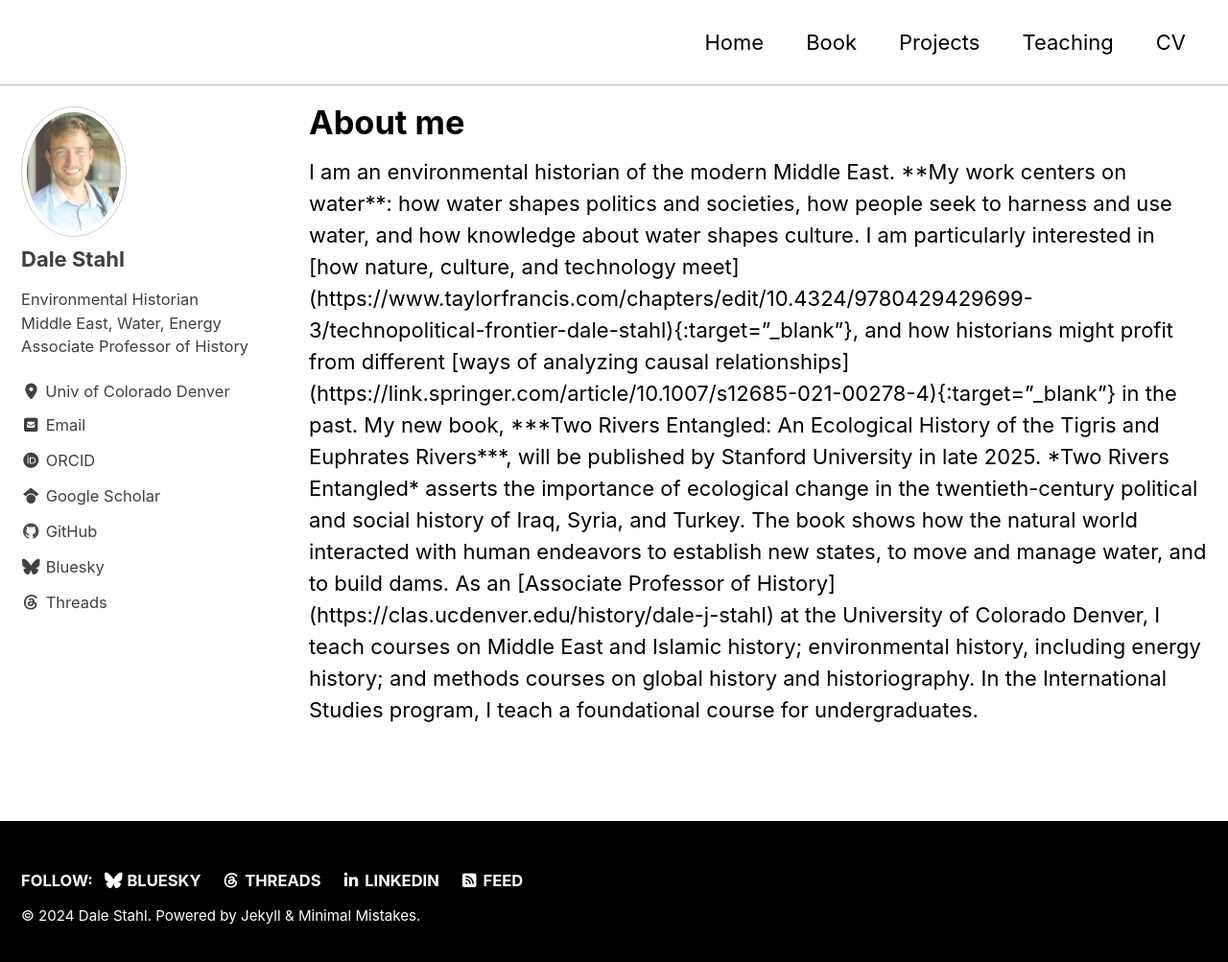
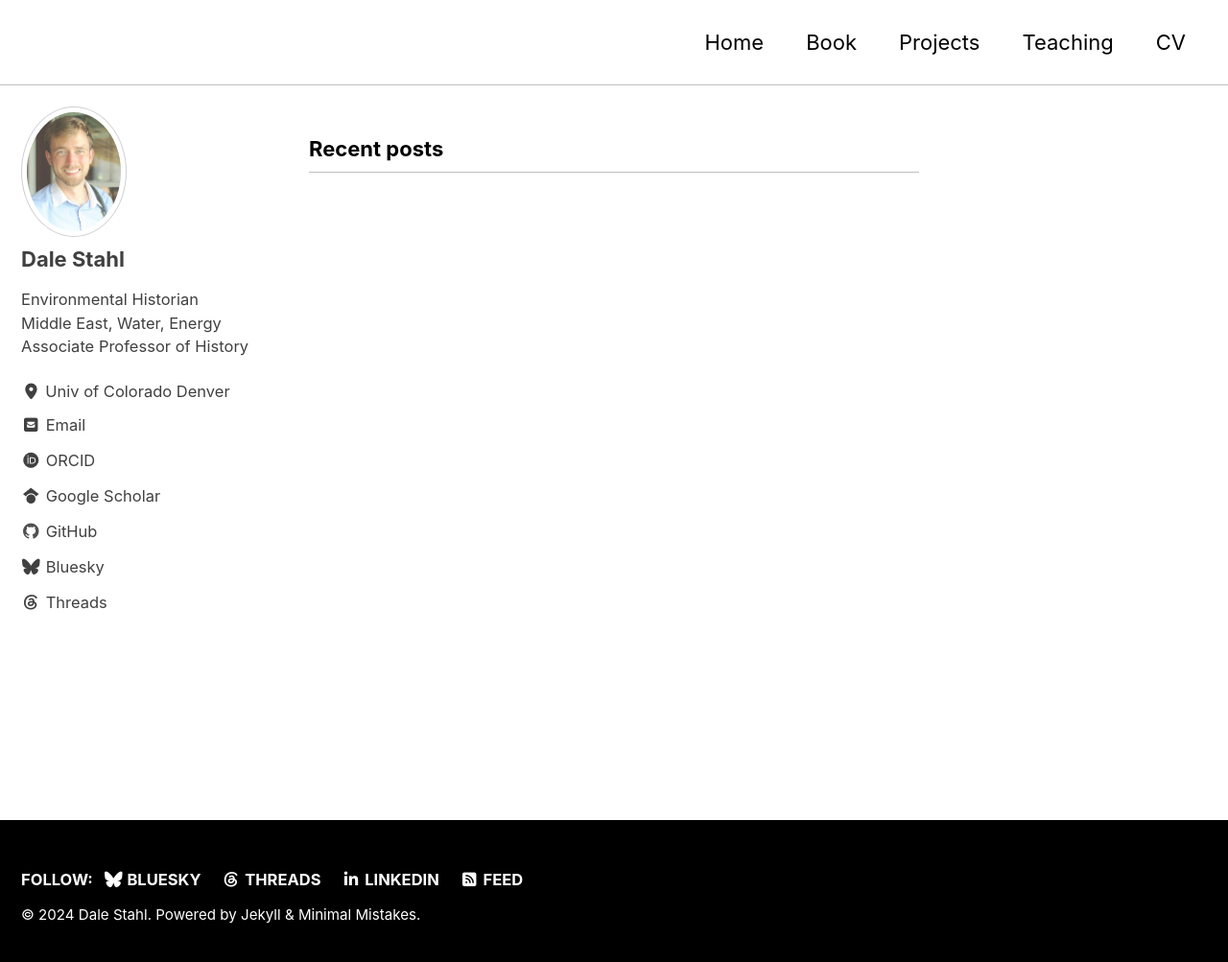
Before and after one commit to dalestahl/dalestahl.github.io, a Jekyll site: the page built from index.html, in a window 1280 px wide and 1010 px high. Shown: the top 1003 px of the window at 96% size. Built offline with Jekyll 4.4.1, drawn with Linux system fonts in a browser that asks for light colours; cached includes are drawn as plain includes; the list of posts is cut into pages by our own code.

Commit message:
Revert to previous commit

```diff
--- a/index.html
+++ b/index.html
@@ -1,12 +1,4 @@
 ---
-title: "About me"
-layout: single
-classes: wide
+layout: home
 author_profile: true
 ---
-
-I am an environmental historian of the modern Middle East. **My work centers on water**: how water shapes politics and societies, how people seek to harness and use water, and how knowledge about water shapes culture. I am particularly interested in [how nature, culture, and technology meet](https://www.taylorfrancis.com/chapters/edit/10.4324/9780429429699-3/technopolitical-frontier-dale-stahl){:target=”_blank”}, and how historians might profit from different [ways of analyzing causal relationships](https://link.springer.com/article/10.1007/s12685-021-00278-4){:target=”_blank”} in the past.
-
-My new book, ***Two Rivers Entangled: An Ecological History of the Tigris and Euphrates Rivers***, will be published by Stanford University in late 2025. *Two Rivers Entangled* asserts the importance of ecological change in the twentieth-century political and social history of Iraq, Syria, and Turkey. The book shows how the natural world interacted with human endeavors to establish new states, to move and manage water, and to build dams.
-
-As an [Associate Professor of History](https://clas.ucdenver.edu/history/dale-j-stahl) at the University of Colorado Denver, I teach courses on Middle East and Islamic history; environmental history, including energy history; and methods courses on global history and historiography. In the International Studies program, I teach a foundational course for undergraduates.
```
Also changed, not shown: _pages/about.md (added, +13 -0 lines).
